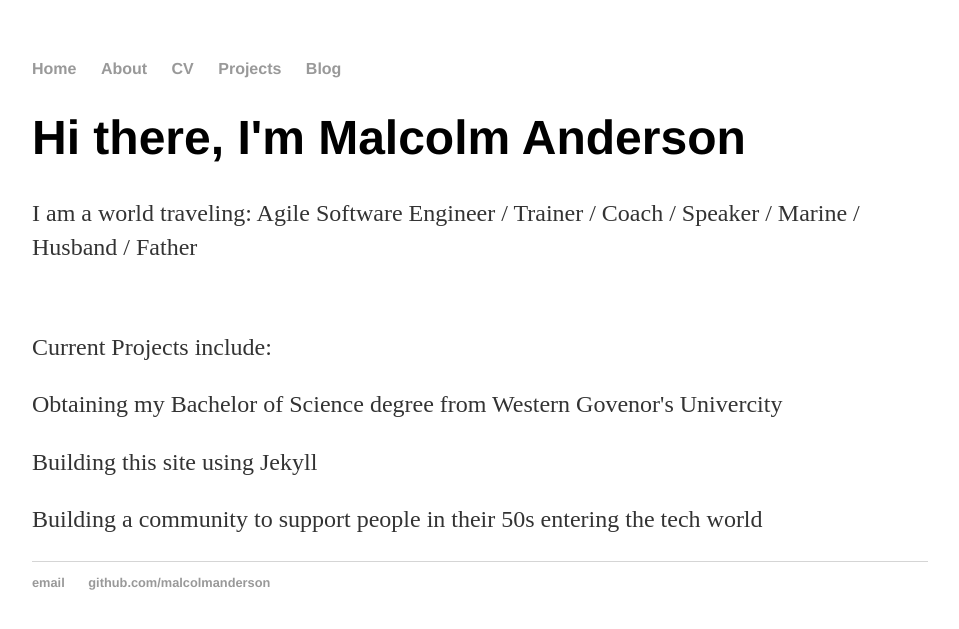
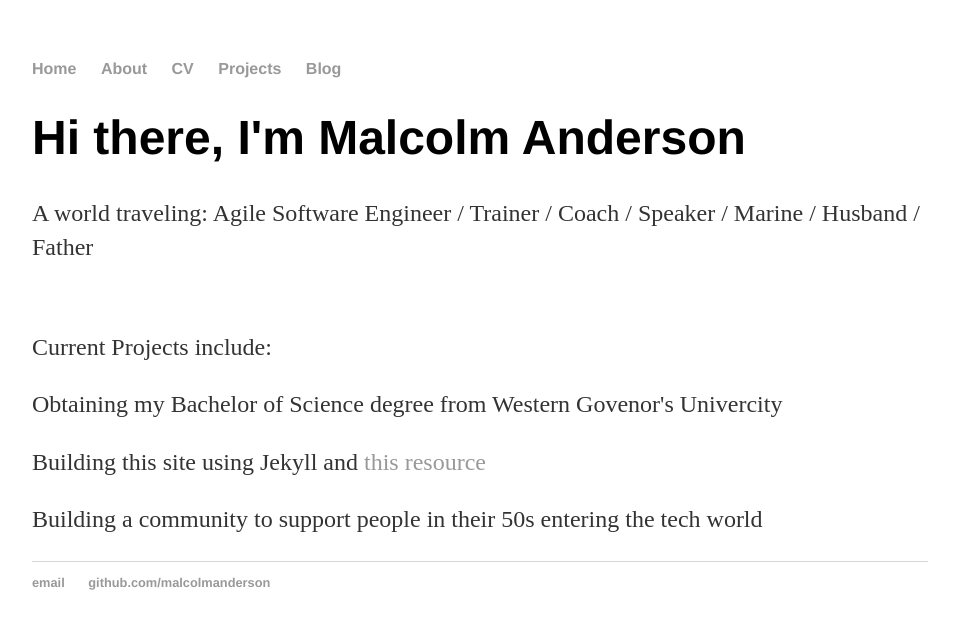
Before and after one commit to MalcolmAnderson/malcolmanderson.github.io, a Jekyll site: the page built from index.html, in a window 1280 px wide. Shown: the top 629 px of the page, without its empty margins (160-1119 px from the left). Built offline with Jekyll 4.4.1, drawn with Linux system fonts in a browser that asks for light colours.

Commit message:
Add link to Jekyll blog post

```diff
--- a/index.html
+++ b/index.html
@@ -4,10 +4,10 @@
 ---
 <div class="blurb">
     <h1>Hi there, I'm Malcolm Anderson</h1>
-    <p>I am a world traveling: Agile Software Engineer / Trainer / Coach / Speaker / Marine  / Husband / Father</p>
+    <p>A world traveling: Agile Software Engineer / Trainer / Coach / Speaker / Marine  / Husband / Father</p>
     <br>
     <p>Current Projects include:</p>
     <p>Obtaining my Bachelor of Science degree from Western Govenor's Univercity</p>
-    <p>Building this site using Jekyll</p>
+    <p>Building this site using Jekyll and <a href="http://jmcglone.com/guides/github-pages/">this resource</a></p>
     <p>Building a community to support people in their 50s entering the tech world</p>
 </div>
```
